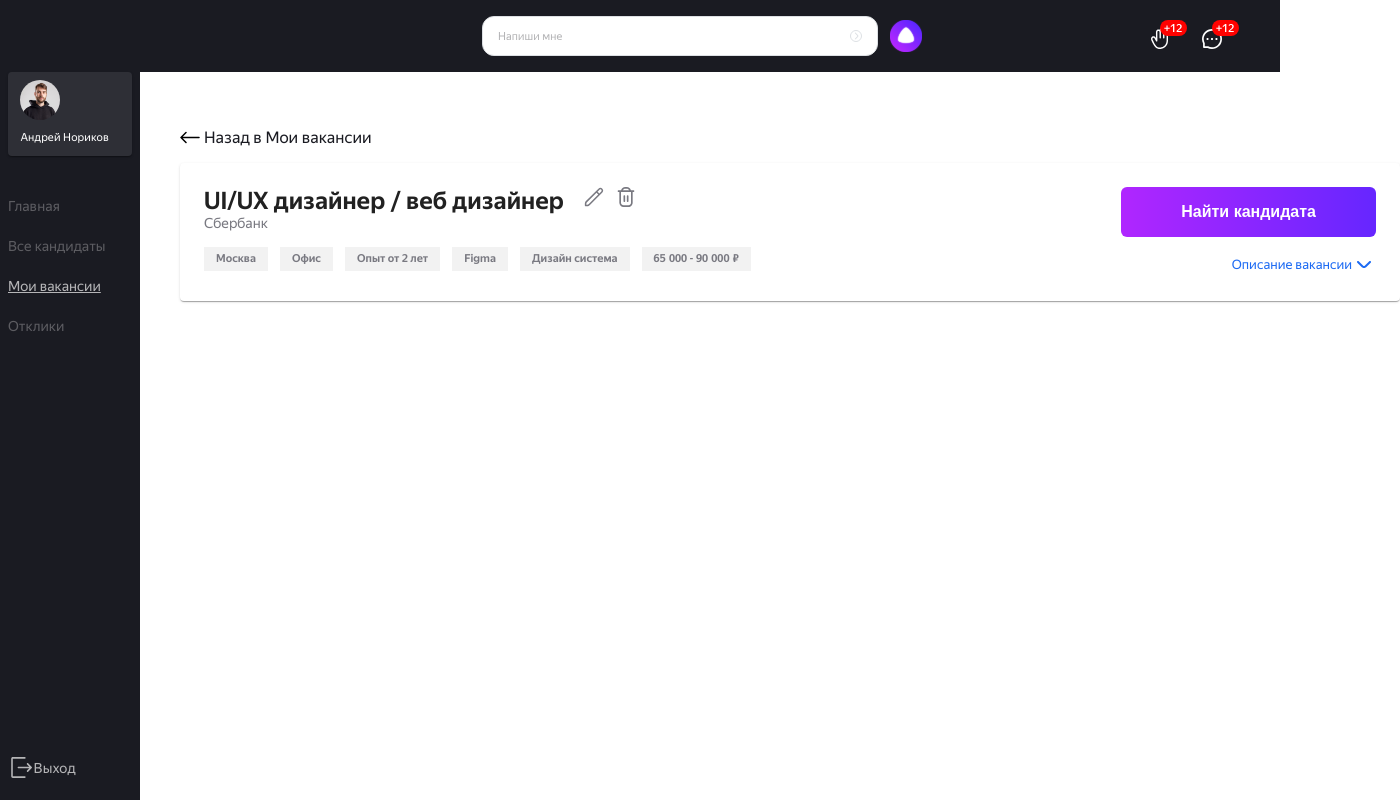
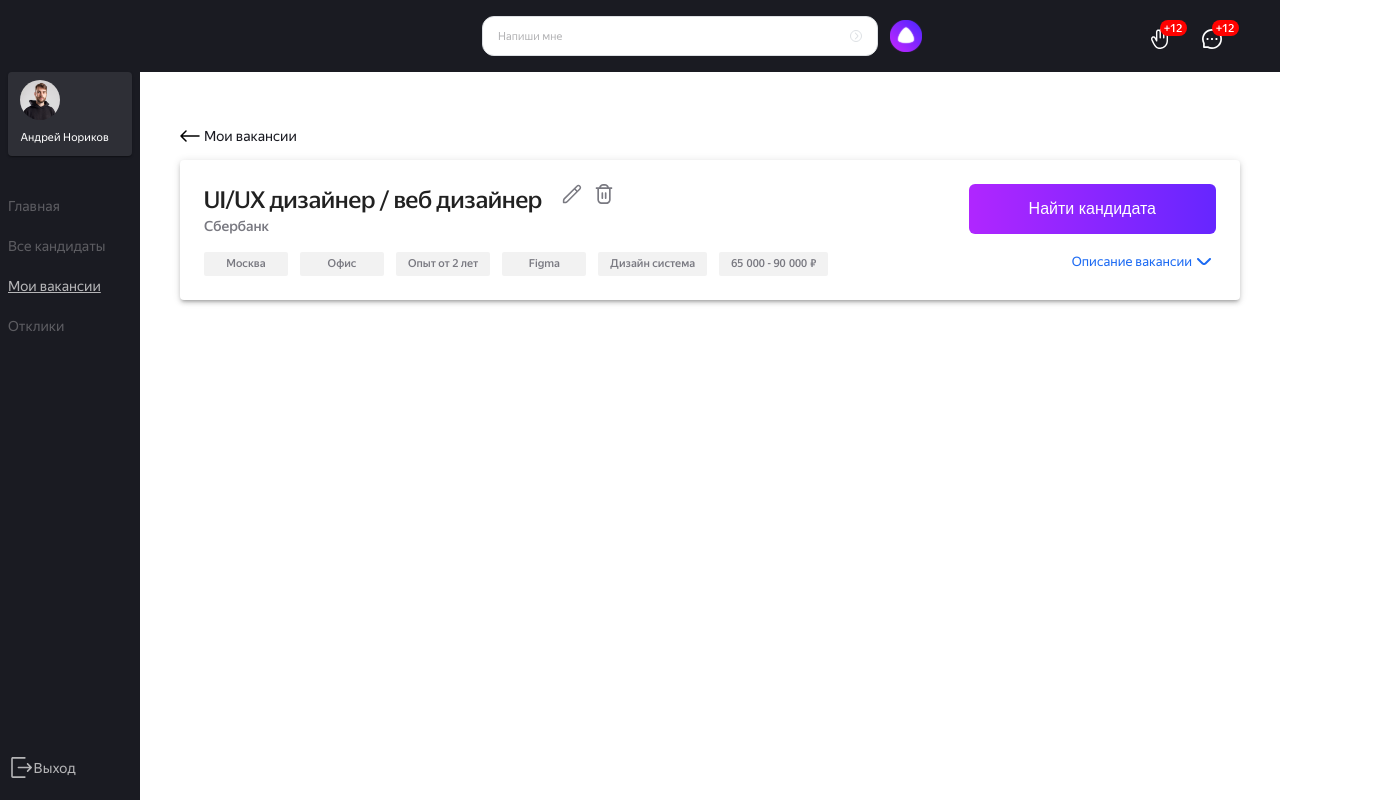
Before and after one commit to NastyaNev/career-hackathon-frontend, a React (Create React App) app: page /career-hackathon-frontend/vacancies/vacancy in a window 1280 px wide. Shown: the whole page, 1400 px wide, since content can reach past the window. Built offline with nearby package versions, Linux system fonts and the light colour scheme.

Commit message:
fix:vacancy

```diff
--- a/src/components/drop-down/drop-down.jsx
+++ b/src/components/drop-down/drop-down.jsx
@@ -29,7 +29,7 @@ function App() {
         renderValue={(selected) => selected.join(", ")}
         MenuProps={MenuProps}
         displayEmpty
-        IconComponent
+        // IconComponent
         variant="filled"
       >
         <MenuItem
--- a/src/pages/vacancies/vacany/styles.module.css
+++ b/src/pages/vacancies/vacany/styles.module.css
@@ -6,8 +6,20 @@
   flex-direction: row;
 }
 
+.back {
+  font-size: 14px;
+  font-weight: 400;
+  line-height: 20px;
+  transition: opacity 0.5s ease-in-out;
+}
+
+.back:hover {
+  opacity: 0.6;
+}
+
 .wrapper {
-  width: 1220px;
+  width: calc(100vw - 220px);
+  max-width: 1220px;
   max-height: max-content;
   border-radius: 6px;
   box-sizing: border-box;
@@ -35,7 +47,10 @@
 }
 
 .vacancy {
+  font-family: YS Display;
   font-size: 24px;
+  font-weight: 500;
+  line-height: 32px;
   margin: 0;
   padding: 0;
 }
@@ -50,6 +65,11 @@
 
 .button {
   cursor: pointer;
+  transition: opacity 0.5s ease-in-out;
+}
+
+.button:hover {
+  opacity: 0.6;
 }
 
 .find {
@@ -58,20 +78,28 @@
   border: none;
   border-radius: 6px;
   padding: 15px 60px;
-  font-size: 16px;
-  line-height: 20px;
-  width: max-content;
+  max-width: 250px;
   font-weight: bold;
   cursor: pointer;
   max-height: 50px;
   margin-bottom: 16px;
+  font-size: 16px;
+  font-weight: 500;
+  line-height: 20px;
+  transition: opacity 0.5s ease-in-out;
+}
+
+.find:hover {
+  opacity: 0.6;
 }
 
 .company {
   color: #797981;
-  font-size: 14px;
   margin: 0;
   padding: 0;
+  font-size: 14px;
+  font-weight: 500;
+  line-height: 20px;
 }
 
 .conditions {
@@ -85,19 +113,28 @@
 
 .condition {
   padding: 6px 12px;
-  font-weight: bold;
   background-color: #F2F2F2;
   text-align: center;
   color: #797981;
   font-size: 11px;
+  font-weight: 500;
   line-height: 12px;
+  border-radius: 2px;
+  min-width: 60px;
 }
 
 .open {
   justify-self: flex-end;
   font-size: 13px;
+  font-weight: 400;
+  line-height: 16px;
   color: #1D6BF3;
   padding: 4px 0 0 0;
   margin: 0;
   cursor: pointer;
+  transition: opacity 0.5s ease-in-out;
 }
+
+.open:hover {
+  opacity: 0.6;
+}
--- a/src/pages/vacancies/vacany/vacancy.tsx
+++ b/src/pages/vacancies/vacany/vacancy.tsx
@@ -27,9 +27,9 @@ function Vacancy() {
     <>
       <NavLink to="/vacancies" className={styles.link}>
         <img src={blackArrow} alt="Стрелочка"/>
-        <p>Назад в Мои вакансии</p>
+        <p className={styles.back}>Мои вакансии</p>
       </NavLink>
-      <Paper className={styles.wrapper} elevation={1}>
+      <Paper className={styles.wrapper} elevation={3}>
         <Stack display={"flex"} flexDirection={"column"}>
           <span className={styles.description}>
             <span className={styles.container}>
```
